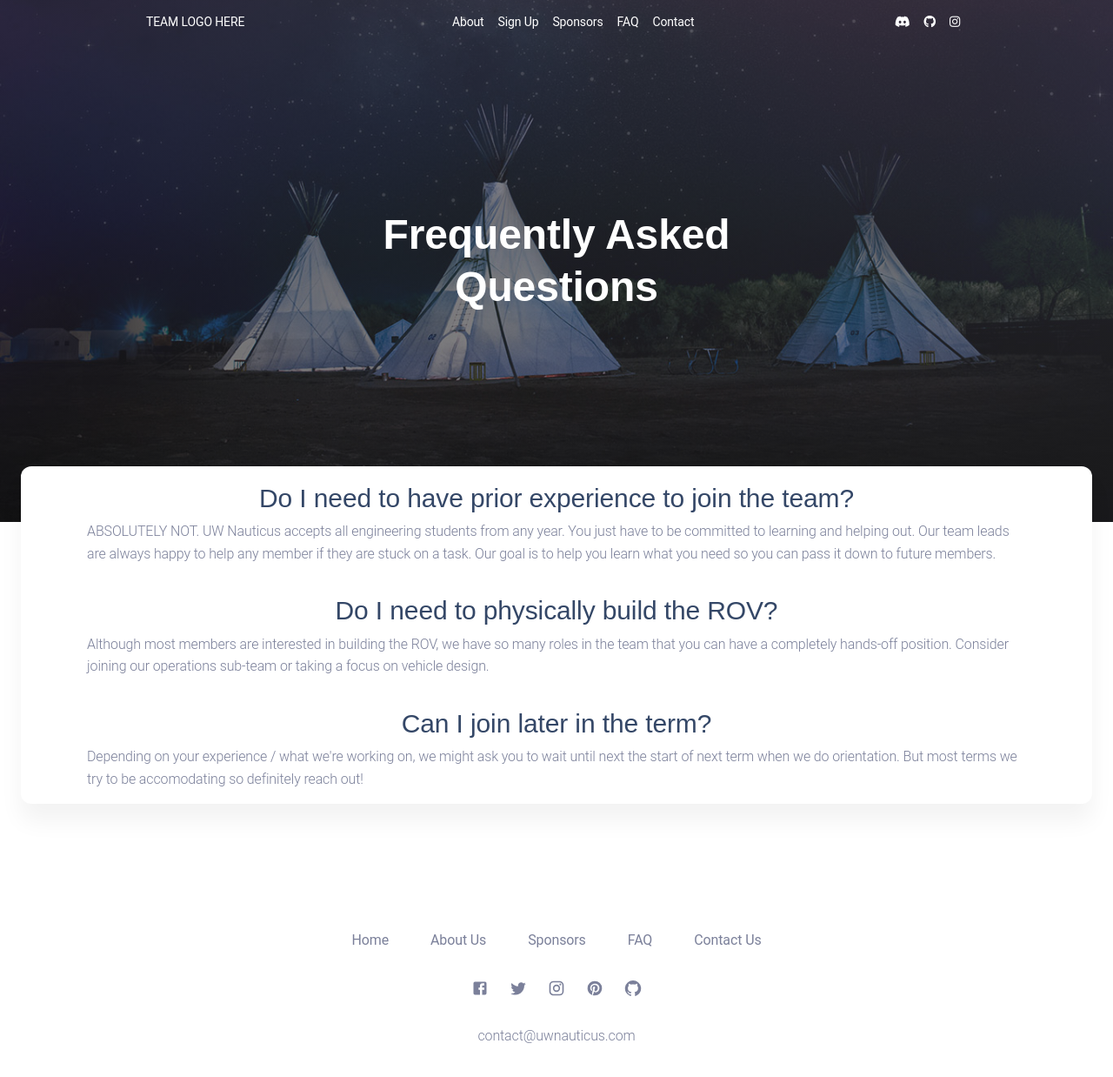
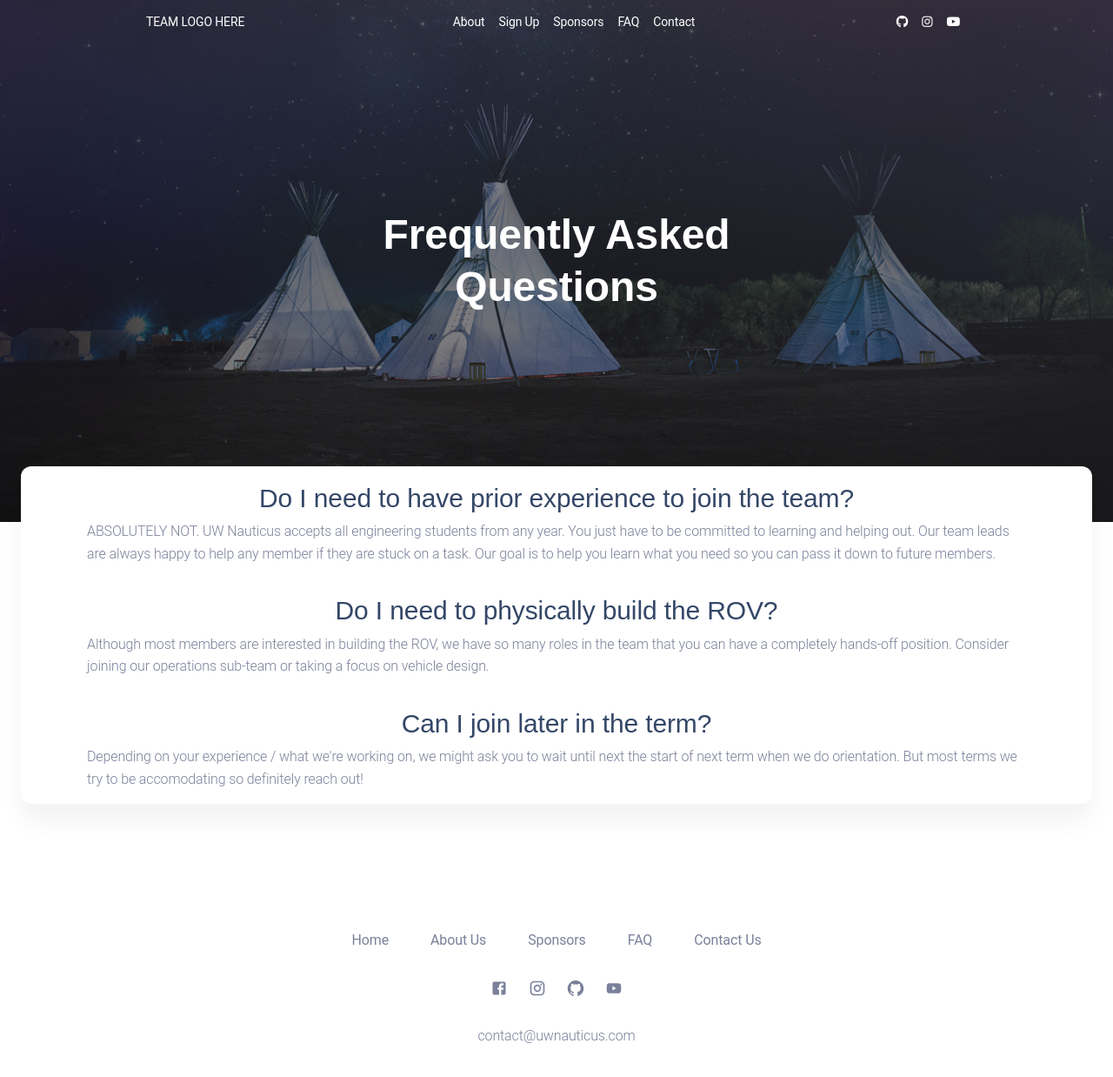
Before and after one commit to UW-Nauticus/nauticus-website, a React (Create React App) app: page /faq in a window 1280 px wide. Shown: the top 1238 px of the page at 87% size. Built offline with nearby package versions, Linux system fonts and the light colour scheme.

Commit message:
Update social media logos, add working links

```diff
--- a/src/examples/Footers/CenteredFooter/index.js
+++ b/src/examples/Footers/CenteredFooter/index.js
@@ -23,10 +23,9 @@ import Stack from "@mui/material/Stack";
 
 // @mui icons
 import FacebookIcon from "@mui/icons-material/Facebook";
-import TwitterIcon from "@mui/icons-material/Twitter";
 import InstagramIcon from "@mui/icons-material/Instagram";
-import PinterestIcon from "@mui/icons-material/Pinterest";
 import GitHubIcon from "@mui/icons-material/GitHub";
+import YouTubeIcon from "@mui/icons-material/YouTube";
 
 // Material Kit 2 React components
 import MKBox from "components/MKBox";
@@ -125,13 +124,8 @@ CenteredFooter.defaultProps = {
 	socials: [
 		{
 			icon: <FacebookIcon fontSize="small" />,
-			link: "/",
+			link: "https://www.facebook.com/",
 			name: "facebook",
-		},
-		{
-			icon: <TwitterIcon fontSize="small" />,
-			link: "/",
-			name: "twitter",
 		},
 		{
 			icon: <InstagramIcon fontSize="small" />,
@@ -139,14 +133,14 @@ CenteredFooter.defaultProps = {
 			name: "instagram",
 		},
 		{
-			icon: <PinterestIcon fontSize="small" />,
-			link: "/",
-			name: "pinterest",
+			icon: <GitHubIcon fontSize="small" />,
+			link: "https://github.com/UW-Nauticus",
+			name: "github",
 		},
 		{
-			icon: <GitHubIcon fontSize="small" />,
-			link: "/",
-			name: "github",
+			icon: <YouTubeIcon fontSize="small" />,
+			link: "https://www.youtube.com/channel/UClLen4WNvXr1UgWIkF67nTw",
+			name: "youtube",
 		},
 	],
 	light: false,
--- a/src/footer.routes.js
+++ b/src/footer.routes.js
@@ -1,6 +1,6 @@
 // @mui icons
 import FacebookIcon from "@mui/icons-material/Facebook";
-import TwitterIcon from "@mui/icons-material/Twitter";
+import InstagramIcon from "@mui/icons-material/Instagram";
 import GitHubIcon from "@mui/icons-material/GitHub";
 import YouTubeIcon from "@mui/icons-material/YouTube";
 
@@ -16,19 +16,19 @@ export default {
 	socials: [
 		{
 			icon: <FacebookIcon />,
-			link: "https://www.facebook.com/CreativeTim/",
+			link: "https://www.facebook.com/",
 		},
 		{
-			icon: <TwitterIcon />,
-			link: "https://twitter.com/creativetim",
+			icon: <InstagramIcon />,
+			link: "",
 		},
 		{
 			icon: <GitHubIcon />,
-			link: "https://github.com/creativetimofficial",
+			link: "https://github.com/UW-Nauticus",
 		},
 		{
 			icon: <YouTubeIcon />,
-			link: "https://www.youtube.com/channel/UCVyTG4sCw-rOvB9oHkzZD1w",
+			link: "https://www.youtube.com/channel/UClLen4WNvXr1UgWIkF67nTw",
 		},
 	],
 	menus: [
--- a/src/pages/About.jsx
+++ b/src/pages/About.jsx
@@ -106,18 +106,18 @@ function About() {
 								component="a"
 								variant="body1"
 								color="white"
-								href="#"
+								href="https://github.com/UW-Nauticus"
 								mr={3}
 							>
-								<i className="fab fa-discord" />
+								<i className="fab fa-github" />
 							</MKTypography>
 							<MKTypography
 								component="a"
 								variant="body1"
 								color="white"
-								href="#"
+								href="https://www.youtube.com/channel/UClLen4WNvXr1UgWIkF67nTw"
 							>
-								<i className="fab fa-github" />
+								<i className="fab fa-youtube" />
 							</MKTypography>
 						</MKBox>
 					</Grid>
--- a/src/pages/Base.jsx
+++ b/src/pages/Base.jsx
@@ -126,22 +126,7 @@ function Base(props) {
 							<MKBox component="li">
 								<MKTypography
 									component={Link}
-									href="#"
-									variant="button"
-									p={1}
-									onClick={(e) => e.preventDefault()}
-								>
-									<MKBox
-										component="i"
-										color="white"
-										className="fab fa-discord"
-									/>
-								</MKTypography>
-							</MKBox>
-							<MKBox component="li">
-								<MKTypography
-									component={Link}
-									href="#"
+									href="https://github.com/UW-Nauticus"
 									variant="button"
 									p={1}
 									onClick={(e) => e.preventDefault()}
@@ -168,6 +153,21 @@ function Base(props) {
 									/>
 								</MKTypography>
 							</MKBox>
+							<MKBox component="li">
+								<MKTypography
+									component={Link}
+									href="https://www.youtube.com/channel/UClLen4WNvXr1UgWIkF67nTw"
+									variant="button"
+									p={1}
+									onClick={(e) => e.preventDefault()}
+								>
+									<MKBox
+										component="i"
+										color="white"
+										className="fab fa-youtube"
+									/>
+								</MKTypography>
+							</MKBox>
 						</MKBox>
 					</Grid>
 				</Container>
```
